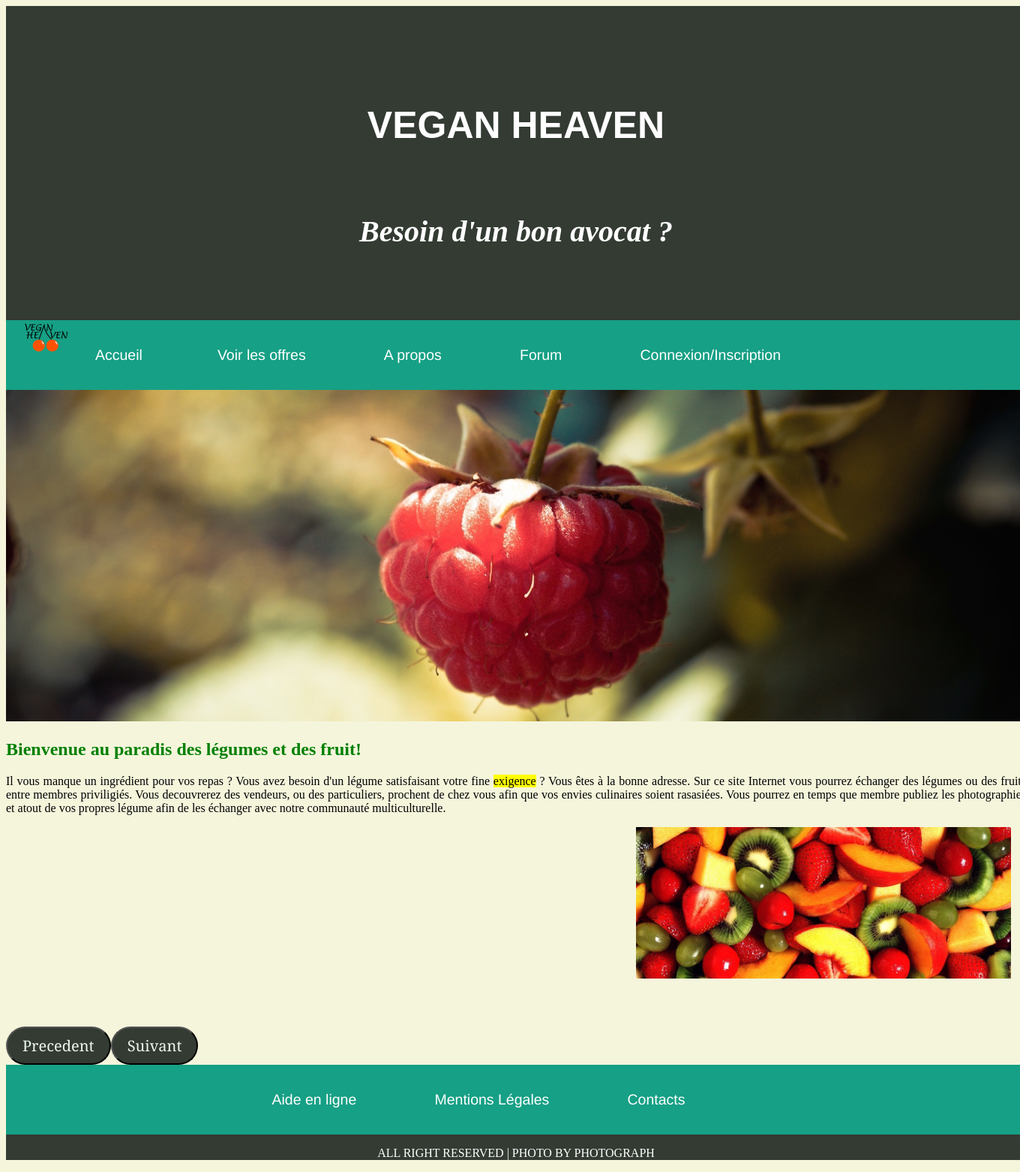
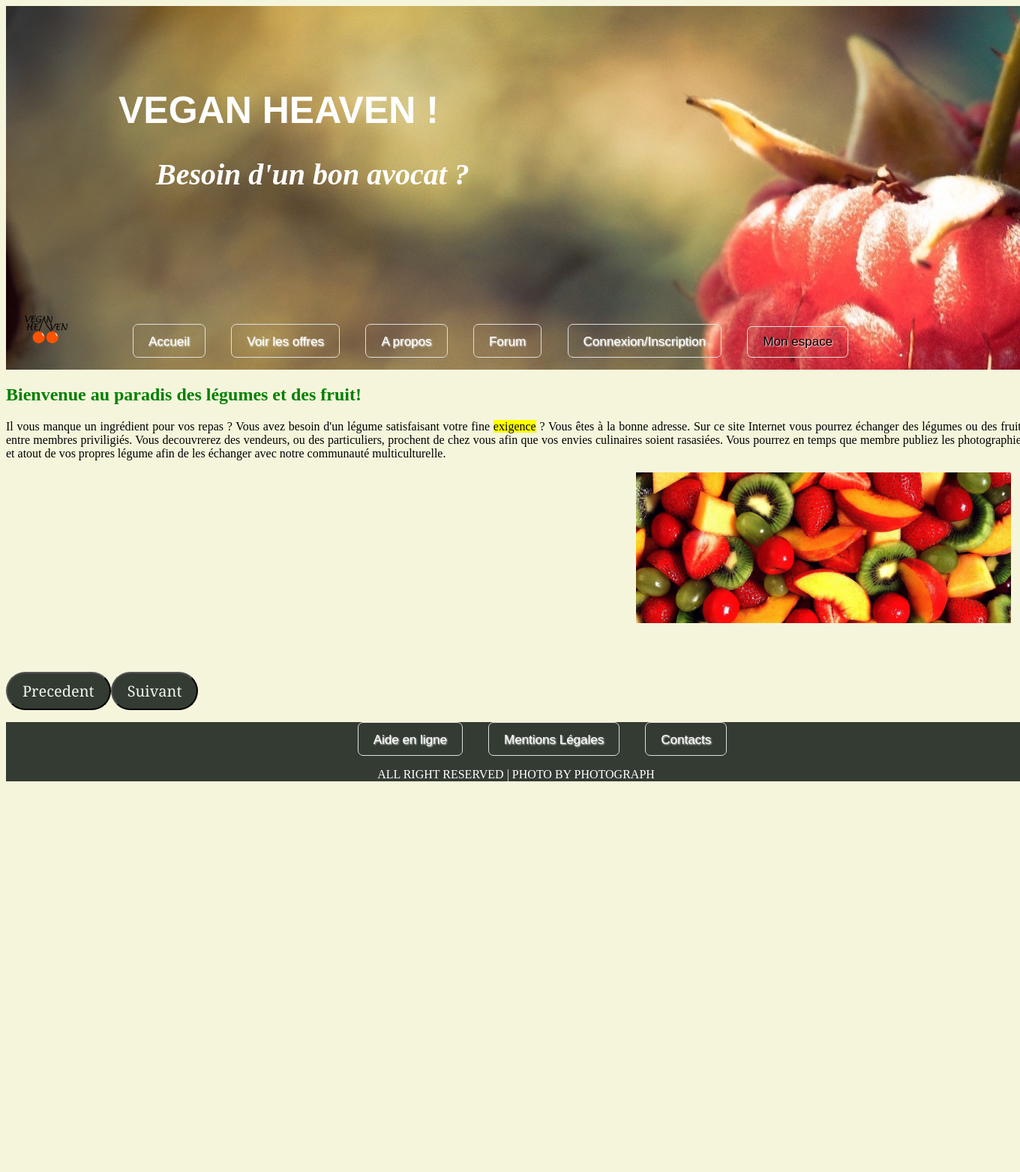
Before and after one commit to APPG8C/VeganHeaven_commun, a PHP site: page /Accueil.php in a window 1360 px wide. Shown: the whole page at 75% size. After the commit the page ends 1042 px from the top, so only its background shows below. Run offline with PHP 8.4, Linux system fonts and the light colour scheme; some libraries are stand-ins or nearby versions.

Commit message:
changement graphique et fonction php menu
essai d'un menu déroulant

```diff
--- a/Accueil.php
+++ b/Accueil.php
@@ -4,19 +4,13 @@
 
 		<?php
 		include("Entete.php");
-		setPunchLine($Accueil,true,$texte1="Vegan Heaven",$texte2="Besoin d'un bon avocat ?");
-		setTitle($Accueil,true,$texte="Bienvenue sur Vegan Heaven !");
-
+		setTitle($Accueil,true,$texte="Vegan Heaven !",$texte2="Besoin d'un bon avocat ?");
 		?>
 
     </head>
 
      <body>
-		<?php
-			include("Menu.php");
-			setImage($Accueil,true,$Image="images/photoCouverture2.jpg");
 
-		?>
             <section>
 
             <h1>Bienvenue au paradis des légumes et des fruit!</h1>
--- a/ConnexionInscription.php
+++ b/ConnexionInscription.php
@@ -3,14 +3,10 @@
     <head>
 		<?php
 		include("Entete.php");
-		setPunchLine($Connexion_Inscription,true,$texte1="Inscription et Connexion",$texte2="Rejoignez-nous, vous êtes tous à croquer");
-		setTitle($Connexion_Inscription,true,$texte="Rejoignez-nous");
+		setTitle($Connexion_Inscription,true,$texte="Inscription et Connexion",$texte2="Rejoignez-nous");
 		?>
     </head>
      <body>
-        <div>
-       <?php include("Menu.php");?>
-        </div>
 		<section>
 		<table>
 		<tr>
--- a/Entete.php
+++ b/Entete.php
@@ -1,9 +1,7 @@
 <meta charset="utf-8" />
 
-
-            <link rel="stylesheet" href="StyleGraphique.css" />
-
             <header class="header">
+			<link rel="stylesheet" href="StyleGraphique.css" />
 
 			<?php
 				$Accueil=false;
@@ -14,8 +12,6 @@
 				$InformationMembres=false;
 				include("fonction.php");
 			?>
-
-
 
             <!--<style>
             #cadreHaut
--- a/MentionsLegales.php
+++ b/MentionsLegales.php
@@ -3,14 +3,10 @@
     <head>
        <?php
 		include("Entete.php");
-		setPunchLine($aPropos,true,$texte1="Aide en ligne",$texte2="Souriez vous êtes accompagné");
-		setTitle($aPropos,true,$texte="Aide en ligne");
+		setTitle($aPropos,true,$texte="Mention Légales",$texte2="Les règles de bienséance");
 		?>
     </head>
      <body>
-        <div>
-       <?php include("Menu.php");?>
-        </div>
 		<div>
 
 				<div>
--- a/Menu.php
+++ b/Menu.php
@@ -1,15 +1,26 @@
 
-        <nav>
-            <!--<img src="bloggif_54ddf2c4e18c5.jpeg"  alt="Logo VeganHeaven" />-->
-            <link rel="stylesheet" href="StyleGraphique.css" />
-            <a href="Accueil.php"><img class="logo" src="images/VeganHeavenCherry_thumb.png" alt="image flottante"/></a>
-            <ul class="menu">
-                <!--<li> <img src="images/VeganHeavenCherry_thumb.png" alt="image flottante"/>-->
-                <li><a href="Accueil.php">Accueil</a>
-                <li><a href="Recherche.php">Voir les offres</a></li>
-                <li><a href="FAQ.php">A propos</a></li>
-                <li><a href="Forum.php">Forum</a></li>
-                <li><a href="ConnexionInscription.php">Connexion/Inscription</a></li>
 
+		<header class='header'><h1 class='adresse'>$texte</h1><p><h2 class='slogan'>$texte2</h2></p>
+		<nav>
+            <!--<img src='bloggif_54ddf2c4e18c5.jpeg'  alt='Logo VeganHeaven' />-->
+            <link rel='stylesheet' href='StyleGraphique.css' />
+            <a href='Accueil.php'><img class='logo' src='images/VeganHeavenCherry_thumb.png' alt='image flottante'/></a>
+            <ul class='menu'>
+                <!--<li> <img src='images/VeganHeavenCherry_thumb.png' alt='image flottante'/>-->
+                <li class='men'><a href='Accueil.php'>Accueil</a></li>
+                <li class='men'><a href='Recherche.php'>Voir les offres</a></li>
+                <li class='men'><a href='FAQ.php'>A propos</a></li>
+                <li class='men'><a href='Forum.php'>Forum</a></li>
+                <li class='men'><a href='ConnexionInscription.php'>Connexion/Inscription</a></li>
+					<ul id='menu-deroulant'class='menu'>
+						<li><a href='MonEspace.php'>Mon espace</a>
+							<ul>
+								<li class='MenuDeroulant'><a href='PageDeProfil.php'>Page de profil</a></li>
+								<li class='MenuDeroulant'><a href='MonCompte.php'>Mon compte</a></li>
+								<li class='MenuDeroulant'><a href='MesTransactions.php'>Mes transactions</a></li>
+								<li class='MenuDeroulant'><a href='Deconnexion'>Se déconnecter</a></li>
+							</ul>
+						</li>
+					</ul>
             </ul>
-        </nav>
+        </nav></header>
--- a/PiedDePage.php
+++ b/PiedDePage.php
@@ -1,9 +1,9 @@
 <footer class="footers">
 <nav>
-	<ul class="menu">
-		<li><a href="AideEnligne.php">Aide en ligne</a></li>
-		<li><a href="MentionsLegales.php">Mentions Légales</a></li>
-		<li><a href="Contacts.php">Contacts</a></li>
+	<ul class="PiedDePage">
+		<li class='men'><a href="AideEnligne.php">Aide en ligne</a></li>
+		<li class='men'><a href="MentionsLegales.php">Mentions Légales</a></li>
+		<li class='men'><a href="Contacts.php">Contacts</a></li>
 </nav>
 	<p class="Copyright">
 	ALL RIGHT RESERVED | PHOTO BY PHOTOGRAPH
--- a/Recherche.php
+++ b/Recherche.php
@@ -3,13 +3,11 @@
     <head>
        <?php
 		include("Entete.php");
-		setPunchLine($aPropos,true,$texte1="Les offres de nos membres",$texte2="Fruit-yez, Pauvre fous !");
-		setTitle($Forum,true,$texte="Voici les offres");
+		setTitle($Forum,true,$texte="Voici les offres",$texte2="Fruit-yez, Pauvre fous !");
 		?>
     </head>
      <body>
 		<?php
-			include("Menu.php");
 			setImage($Accueil,true,$Image="images/Offres.jpeg");
 		?>
 
--- a/StyleGraphique.css
+++ b/StyleGraphique.css
@@ -5,10 +5,12 @@
      /*background-color: #cdbbbb;*/
      /*background-color: #16a085; vert turquoise*/
      /*background-color: #3e4440; gris foncé*/
-     background-color: #333b33;
+     /*background-color: #333b33;*/
+	 background-repeat:no-repeat;
+	 background-image:url("images/photoCouverture2.jpg");
      /*border: 3px black solid;*/
-     padding-bottom: 0.9em;
-     padding-top: 0.5em;
+
+     padding-top: 0.3em;
 }
 
 
@@ -18,7 +20,8 @@
     top:30px;
     color: white;
     font-family: arial;
-    text-align:center;
+    text-align:Left;
+	margin-left:3em;
     margin-top: 2em;
     text-transform: uppercase;
 }
@@ -27,41 +30,49 @@
 {
     font-size: 40px;
     color: white;
-    text-align: center;
-    margin-bottom: 2em;
+    text-align:left;
+	margin-left:5em;
+    margin-bottom: 4em;
 }
 /************************FIN EN-TETE************************/
 /************************MENU************************/
-nav
-{
-    background-color: #16a085;
-    font-size: 15px;
-    /*border:3px black solid;*/
-    width:100%;
-}
+
 .menu
 {
- background-color: #16a085;
+
  display: inline-block;
  text-align: center;
- padding:20px;
- font-family: helvetica;
+ font-family: arial;
 
+
+}
+.MenuDeroulant
+{
+ margin:auto;
+ margin-bottom:10px;
+ background-color:white;
 }
 
 nav li
 {
     display: inline-block;
-    margin-right: 100px;
+    margin-left: 30px;
 
 }
 
-nav a
+.men
 {
-    font-size: 1.3em;
-    color: #181818;
-    padding-bottom: 3px;
-    text-decoration: none;
+  -webkit-border-radius: 7;
+  -moz-border-radius: 7;
+  border-radius: 7px;
+  text-shadow: 1px 1px 2px #ffffff;
+  font-family: Arial;
+  color: #faf7fa;
+  font-size: 20px;
+  padding: 10px 20px 10px 20px;
+  border: solid #dddfe0 1px;
+  text-decoration: none;
+
 
 }
 
@@ -71,9 +82,10 @@ nav a
    padding
 }
 
-a:hover
+.men :hover
 {
-    color: #6f7470;
+  color: #333b33;
+ background: #ffffff;
 }
 
 .couverture
@@ -89,6 +101,8 @@ h1
 ul li a
 {
     color: white;
+	font-size: 17px;
+	text-decoration: none;
 }
 div
 {
@@ -262,3 +276,39 @@ text-align: center;
 color:white;
 text-align: center;
 }
+/************************Essai************************/
+#menu-deroulant, #menu-deroulant ul {
+    padding: 0;
+    margin: 0;
+    list-style: none;
+}
+
+#menu-deroulant li {
+/* on place les liens du menu horizontalement */
+    display: inline-block;
+}
+#menu-deroulant ul li {
+/* on enlève ce comportement pour les liens du sous menu */
+    display: inherit;
+}
+#menu-deroulant a {
+    text-decoration: none;
+    display: block;
+	color:#000;
+}
+#menu-deroulant ul {
+    position: absolute;
+/* on cache les sous menus complètement sur la gauche */
+    left: -999em;
+    text-align: left;
+
+}
+#menu-deroulant li:hover ul {
+/* Au survol des li du menu on replace les sous menus */
+    left: auto;
+}
+#menu-deroulant ul
+{
+position:absolute;
+
+}
--- a/fonction.php
+++ b/fonction.php
@@ -1,25 +1,39 @@
 
 <?php
-function setTitle($page,$valeur,$texte){
+function setTitle($page,$valeur,$texte,$texte2){
 	$page=$valeur;
 	if ($valeur=true){
 		echo"<title>$texte</title>";
+		echo"<header class='header'><h1 class='adresse'>$texte</h1><p><h2 class='slogan'>$texte2</h2></p>
+		<nav>
+            <!--<img src='bloggif_54ddf2c4e18c5.jpeg'  alt='Logo VeganHeaven' />-->
+            <link rel='stylesheet' href='StyleGraphique.css' />
+            <a href='Accueil.php'><img class='logo' src='images/VeganHeavenCherry_thumb.png' alt='image flottante'/></a>
+            <ul class='menu'>
+                <!--<li> <img src='images/VeganHeavenCherry_thumb.png' alt='image flottante'/>-->
+                <li class='men'><a href='Accueil.php'>Accueil</a></li>
+                <li class='men'><a href='Recherche.php'>Voir les offres</a></li>
+                <li class='men'><a href='FAQ.php'>A propos</a></li>
+                <li class='men'><a href='Forum.php'>Forum</a></li>
+                <li class='men'><a href='ConnexionInscription.php'>Connexion/Inscription</a></li>
+					<ul id='menu-deroulant' class='menu'>
+						<li class='men'><a href='MonEspace.php'>Mon espace</a>
+							<ul class='MenuDeroulant'>
+								<li class='men'><a href='PageDeProfil.php'>Page de profil</a></li>
+								<li class='men'><a href='MonCompte.php'>Mon compte</a></li>
+								<li class='men'><a href='MesTransactions.php'>Mes transactions</a></li>
+								<li class='men'><a href='Deconnexion'>Se déconnecter</a></li>
+							</ul>
+						</li>
+					</ul>
+            </ul>
+        </nav></header>
+
+		";
 	}
 }
 ?>
 
-<?php
-function setPunchLine($page,$valeur,$texte1,$texte2){
-	$page=$valeur;
-	if ($valeur=true){
-
-		echo"<header class='header'><h1 class='adresse'>$texte1</h1></header>";
-		echo"<header class='header'><h2 class='slogan'>$texte2</h2></header>";
-
-
-	}
-}
-?>
 <?php
 function setImage($page,$valeur,$Image){
 	$page=$valeur;
```
Also changed, not shown: FAQ.php (+1 -7 lines), Forum.php (+1 -7 lines), InformationMembres.php (+14 -14 lines), images/Cerise.jpg (added).
